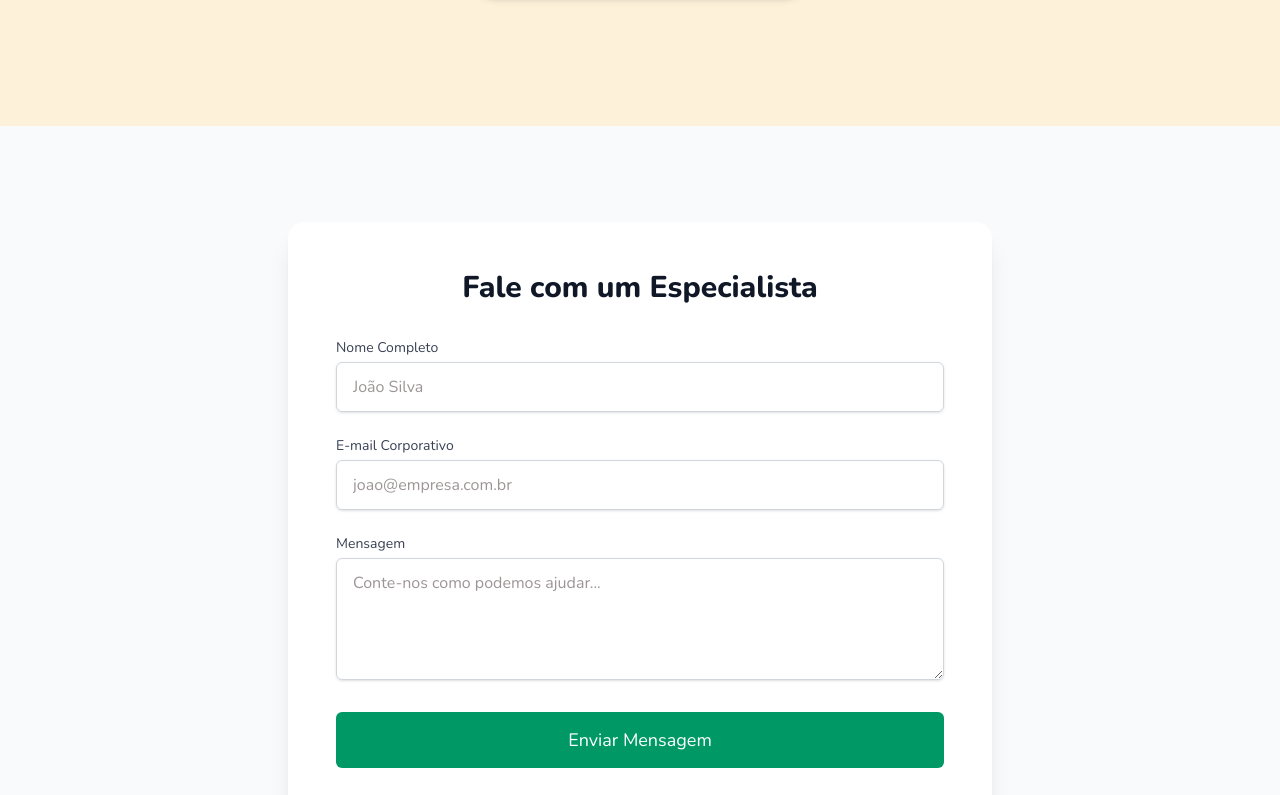
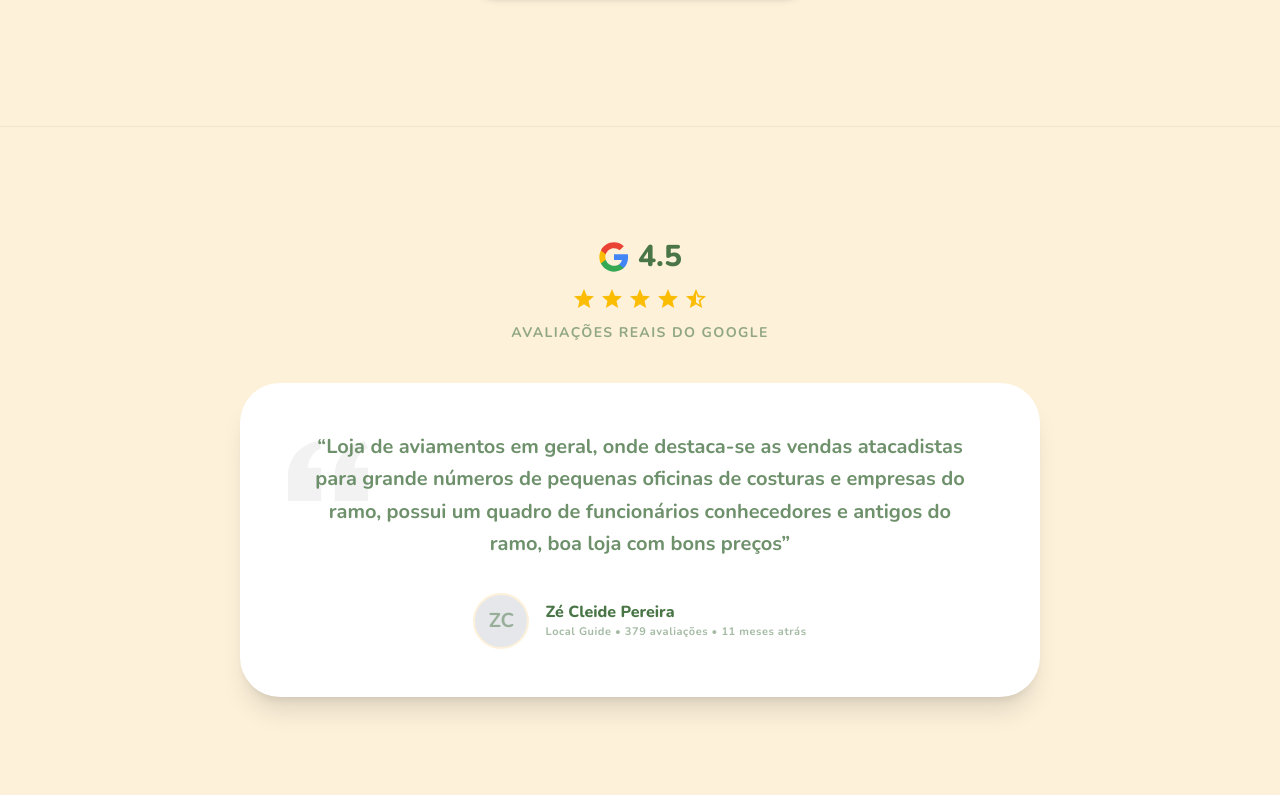
Before and after one commit to bielcolares/site-rsaaviamentos, a Next.js app: page / in a window 1280 px wide. Shown: the part 2685-3480 px from the top of the page. Built offline with nearby package versions, Linux system fonts and the light colour scheme.

Commit message:
feat: seção de avaliações Google na home + página Atendimento enriquecida com contatos, fachada e mapa

```diff
--- a/src/app/atendimento/page.js
+++ b/src/app/atendimento/page.js
@@ -2,6 +2,8 @@
 import Header from '../../components/Header';
 import Footer from '../../components/Footer';
 import ContactForm from '../../components/ContactForm';
+import { MapPin, Phone, Mail } from 'lucide-react';
+import Image from 'next/image';
 
 export default function AtendimentoPage() {
   return (
@@ -9,7 +11,7 @@ export default function AtendimentoPage() {
       <Header />
 
       <main className="flex-grow w-full pt-32 pb-24">
-        <div className="container mx-auto px-6 md:px-12 text-center mb-12">
+        <div className="container mx-auto px-6 md:px-12 text-center mb-16">
           <h1 className="text-4xl md:text-[4rem] font-[family-name:var(--font-script)] font-bold text-brand-green-dark mb-4 tracking-tight leading-tight">
             Atendimento R.SÁ
           </h1>
@@ -18,7 +20,85 @@ export default function AtendimentoPage() {
           </p>
         </div>
 
-        <ContactForm />
+        <div className="container mx-auto px-6 md:px-12">
+          <div className="flex flex-col lg:flex-row gap-16 items-start">
+            {/* Informacoes de Contato e Localizacao */}
+            <div className="flex-1 w-full flex flex-col gap-8">
+              <div className="bg-white rounded-3xl p-8 shadow-lg flex flex-col gap-6">
+                <h3 className="text-2xl font-bold text-brand-green-dark font-sans border-b border-gray-100 pb-4">
+                  Nossa Central Física
+                </h3>
+
+                <div className="flex items-start gap-4">
+                  <div className="bg-brand-cream p-3 rounded-xl text-brand-red shrink-0">
+                    <MapPin className="w-6 h-6" />
+                  </div>
+                  <div>
+                    <h4 className="font-extrabold text-gray-800">Endereço Principal</h4>
+                    <p className="text-gray-600 mt-1 font-medium text-sm leading-relaxed">
+                      R. Dr. Carlos Botelho, 97 - Brás
+                      <br />
+                      São Paulo - SP, 03017-010
+                    </p>
+                  </div>
+                </div>
+
+                <div className="flex items-start gap-4">
+                  <div className="bg-brand-cream p-3 rounded-xl text-brand-red shrink-0">
+                    <Phone className="w-6 h-6" />
+                  </div>
+                  <div>
+                    <h4 className="font-extrabold text-gray-800">Telefone Fixo</h4>
+                    <p className="text-gray-600 mt-1 font-medium text-sm">(11) 2692-0623</p>
+                  </div>
+                </div>
+
+                <div className="flex items-start gap-4">
+                  <div className="bg-brand-cream p-3 rounded-xl text-brand-red shrink-0">
+                    <Mail className="w-6 h-6" />
+                  </div>
+                  <div>
+                    <h4 className="font-extrabold text-gray-800">E-mail Corporativo</h4>
+                    <p className="text-gray-600 mt-1 font-medium text-sm">
+                      rsa@rsaaviamentos.com.br
+                    </p>
+                  </div>
+                </div>
+              </div>
+
+              {/* Foto da Fachada */}
+              <div className="rounded-3xl overflow-hidden shadow-lg border-4 border-white">
+                <Image
+                  src="/images/fachada.png"
+                  alt="Fachada R.SÁ Aviamentos"
+                  width={800}
+                  height={300}
+                  className="w-full object-cover max-h-[300px]"
+                />
+              </div>
+
+              {/* Mapa do Google */}
+              <div className="rounded-3xl overflow-hidden shadow-lg border-4 border-white bg-white h-[300px]">
+                <iframe
+                  src="https://www.google.com/maps/embed?pb=!1m18!1m12!1m3!1d3657.4916892550186!2d-46.61111!3d-23.5507421!2m3!1f0!2f0!3f0!3m2!1i1024!2i768!4f13.1!3m3!1m2!1s0x94ce590b07b1fb93%3A0xc3f5ce402d2fc76c!2sR.%20Dr.%20Carlos%20Botelho%2C%2097%20-%20Br%C3%A1s%2C%20S%C3%A3o%20Paulo%20-%20SP%2C%2003017-010!5e0!3m2!1spt-BR!2sbr!4v1700000000000!5m2!1spt-BR!2sbr"
+                  width="100%"
+                  height="100%"
+                  style={{ border: 0 }}
+                  allowFullScreen=""
+                  loading="lazy"
+                  referrerPolicy="no-referrer-when-downgrade"
+                  title="Mapa R.SÁ Aviamentos"
+                ></iframe>
+              </div>
+            </div>
+
+            {/* Formulário de Contato à Direita */}
+            <div className="flex-1 w-full bg-white rounded-3xl overflow-hidden shadow-2xl pb-10">
+              {/* O ContactForm tem o proprio padding e titulo, mas podemos deixar ele como vem para reuso, ou ajustar algo especifico. No caso, ele já tem um bg-gray-50 bg-opacity-50 interno, combinara bem. */}
+              <ContactForm />
+            </div>
+          </div>
+        </div>
       </main>
 
       <Footer />
--- a/src/app/page.js
+++ b/src/app/page.js
@@ -4,7 +4,7 @@ import Header from '../components/Header';
 import Hero from '../components/Hero';
 import Features from '../components/Features';
 import CatalogoHome from '../components/CatalogoHome';
-import ContactForm from '../components/ContactForm';
+import Testimonial from '../components/Testimonial';
 import Footer from '../components/Footer';
 import WhatsAppFloating from '../components/WhatsAppFloating';
 
@@ -49,8 +49,8 @@ export default function Home() {
         {/* Catálogo Home */}
         <CatalogoHome />
 
-        {/* Formulário de Contato Direto na Home (Estratégia Landing Page) */}
-        <ContactForm />
+        {/* Depoimentos e Avaliação do Google */}
+        <Testimonial />
       </main>
 
       {/* Rodapé Corporativo */}
--- /dev/null
+++ b/src/components/Testimonial.jsx
@@ -0,0 +1,95 @@
+import React from 'react';
+
+export default function Testimonial() {
+  return (
+    <section className="py-20 md:py-28 bg-brand-cream border-t border-black/5 flex flex-col items-center overflow-hidden">
+      <div className="container mx-auto px-6 md:px-12 z-10 max-w-4xl">
+        {/* Cabecalho - Estrelas e Nota */}
+        <div className="flex flex-col items-center justify-center mb-10 text-center reveal-up">
+          <div className="flex items-center gap-2 mb-3">
+            {/* Estrela Google */}
+            <svg
+              width="32"
+              height="32"
+              viewBox="0 0 24 24"
+              fill="none"
+              xmlns="http://www.w3.org/2000/svg"
+            >
+              <path
+                d="M22.56 12.25c0-.78-.07-1.53-.2-2.25H12v4.26h5.92c-.26 1.37-1.04 2.53-2.21 3.31v2.77h3.57c2.08-1.92 3.28-4.74 3.28-8.09z"
+                fill="#4285F4"
+              />
+              <path
+                d="M12 23c2.97 0 5.46-.98 7.28-2.66l-3.57-2.77c-.98.66-2.23 1.06-3.71 1.06-2.86 0-5.29-1.93-6.16-4.53H2.18v2.84C3.99 20.53 7.7 23 12 23z"
+                fill="#34A853"
+              />
+              <path
+                d="M5.84 14.09c-.22-.66-.35-1.36-.35-2.09s.13-1.43.35-2.09V7.07H2.18C1.43 8.55 1 10.22 1 12s.43 3.45 1.18 4.93l2.85-2.22.81-.62z"
+                fill="#FBBC05"
+              />
+              <path
+                d="M12 5.38c1.62 0 3.06.56 4.21 1.64l3.15-3.15C17.45 2.09 14.97 1 12 1 7.7 1 3.99 3.47 2.18 7.07l3.66 2.84c.87-2.6 3.3-4.53 6.16-4.53z"
+                fill="#EA4335"
+              />
+            </svg>
+            <h3 className="text-brand-green-dark font-extrabold text-3xl font-sans">4.5</h3>
+          </div>
+
+          <div className="flex items-center gap-1 text-[#fbbc04]">
+            <svg width="24" height="24" viewBox="0 0 24 24" fill="currentColor">
+              <path d="M12 17.27L18.18 21l-1.64-7.03L22 9.24l-7.19-.61L12 2 9.19 8.63 2 9.24l5.46 4.73L5.82 21z" />
+            </svg>
+            <svg width="24" height="24" viewBox="0 0 24 24" fill="currentColor">
+              <path d="M12 17.27L18.18 21l-1.64-7.03L22 9.24l-7.19-.61L12 2 9.19 8.63 2 9.24l5.46 4.73L5.82 21z" />
+            </svg>
+            <svg width="24" height="24" viewBox="0 0 24 24" fill="currentColor">
+              <path d="M12 17.27L18.18 21l-1.64-7.03L22 9.24l-7.19-.61L12 2 9.19 8.63 2 9.24l5.46 4.73L5.82 21z" />
+            </svg>
+            <svg width="24" height="24" viewBox="0 0 24 24" fill="currentColor">
+              <path d="M12 17.27L18.18 21l-1.64-7.03L22 9.24l-7.19-.61L12 2 9.19 8.63 2 9.24l5.46 4.73L5.82 21z" />
+            </svg>
+            <svg width="24" height="24" viewBox="0 0 24 24" fill="currentColor">
+              <path d="M22 9.24l-7.19-.62L12 2 9.19 8.63 2 9.24l5.46 4.73L5.82 21 12 17.27 18.18 21l-1.63-7.03zM12 15.4V6.1l1.71 4.04 4.38.38-3.32 2.88 1 4.28L12 15.4z" />
+            </svg>
+          </div>
+
+          <p className="text-sm font-bold text-brand-green-dark/60 mt-3 font-sans uppercase tracking-widest">
+            Avaliações Reais do Google
+          </p>
+        </div>
+
+        {/* Depoimento Card */}
+        <div className="reveal-up delay-100 bg-white rounded-[2.5rem] shadow-xl p-8 md:p-12 relative">
+          {/* Aspas */}
+          <div className="absolute top-8 left-8 md:top-12 md:left-12 text-black/5 hidden md:block">
+            <svg width="80" height="80" viewBox="0 0 24 24" fill="currentColor">
+              <path d="M14.017 21v-7.391c0-5.704 3.731-9.57 8.983-10.609l.995 2.151c-2.432.917-3.995 3.638-3.995 5.849h4v10h-9.983zm-14.017 0v-7.391c0-5.704 3.748-9.57 9-10.609l.996 2.151c-2.433.917-3.996 3.638-3.996 5.849h3.983v10h-9.983z" />
+            </svg>
+          </div>
+
+          <div className="relative z-10 flex flex-col items-center text-center">
+            <blockquote className="text-lg md:text-xl font-bold font-sans text-brand-green-dark/80 leading-relaxed max-w-2xl mb-8">
+              &ldquo;Loja de aviamentos em geral, onde destaca-se as vendas atacadistas para grande
+              números de pequenas oficinas de costuras e empresas do ramo, possui um quadro de
+              funcionários conhecedores e antigos do ramo, boa loja com bons preços&rdquo;
+            </blockquote>
+
+            <div className="flex items-center gap-4">
+              <div className="w-14 h-14 bg-gray-200 rounded-full flex items-center justify-center font-bold text-brand-green-dark/50 text-xl border-2 border-brand-cream uppercase shrink-0">
+                ZC
+              </div>
+              <div className="text-left font-sans">
+                <h4 className="font-extrabold text-brand-green-dark text-base">
+                  Zé Cleide Pereira
+                </h4>
+                <p className="text-[11px] font-bold text-brand-green-dark/50 tracking-wider">
+                  Local Guide • 379 avaliações • 11 meses atrás
+                </p>
+              </div>
+            </div>
+          </div>
+        </div>
+      </div>
+    </section>
+  );
+}
```
